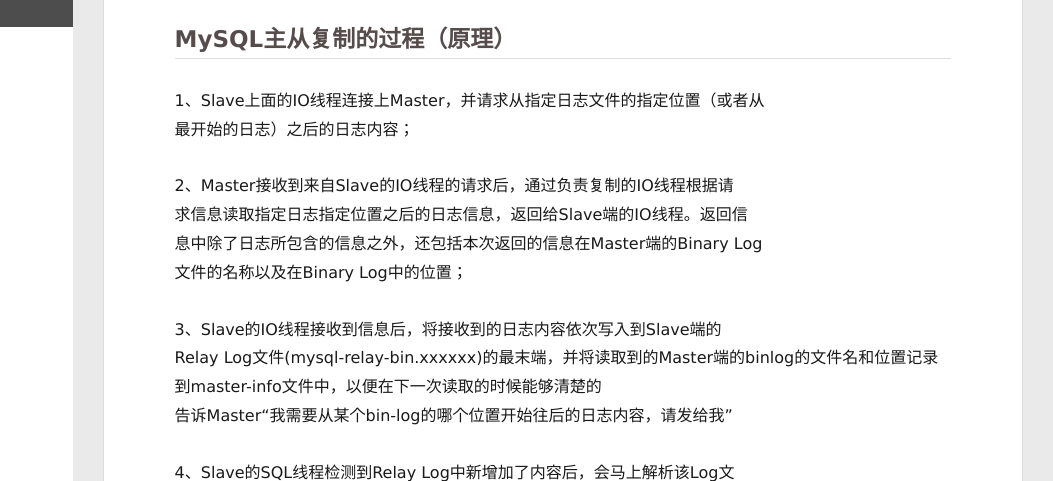
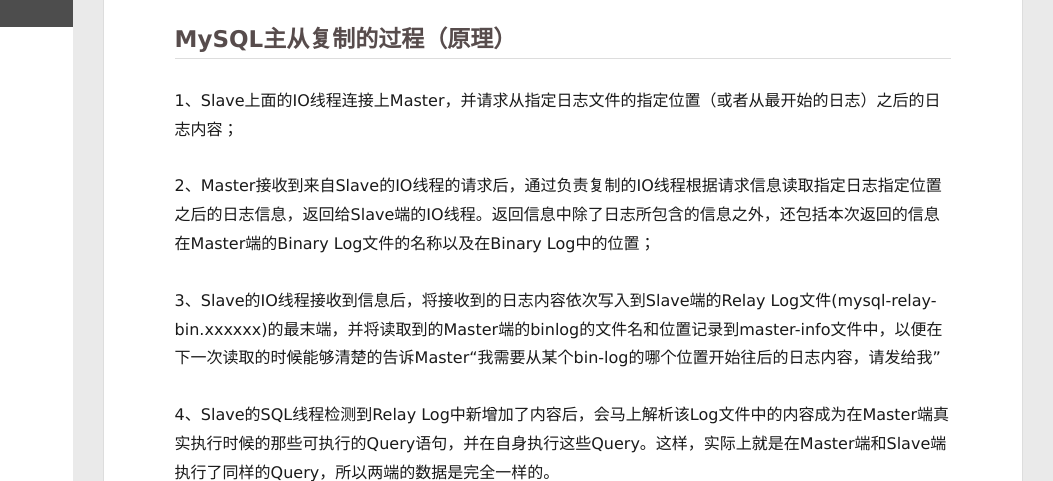
Before and after one commit to King-tu/King-tu.github.io, a plain HTML site: page 2019/05/14/Mysql_Mater_Slave/index.html in a window 1280 px wide. Shown: the part 153-634 px from the top of the page, 227-1280 px from the left. Drawn offline with Linux system fonts and the light colour scheme.

Commit message:
Site updated: 2019-05-14 20:07:11

```diff
--- a/2019/05/14/Mysql_Mater_Slave/index.html
+++ b/2019/05/14/Mysql_Mater_Slave/index.html
@@ -19,7 +19,7 @@
 <meta property="og:image" content="https://github.com/King-tu/MarkdownPhotos/raw/master/src/Mysql/Mysql%E4%B8%BB%E4%BB%8E%E5%A4%8D%E5%88%B61.png">
 <meta property="og:image" content="https://github.com/King-tu/MarkdownPhotos/raw/master/src/Mysql/Mysql%E4%B8%BB%E4%BB%8E%E5%A4%8D%E5%88%B62.png">
 <meta property="og:image" content="https://github.com/King-tu/MarkdownPhotos/raw/master/src/Mysql/slave%E7%8A%B6%E6%80%81.png">
-<meta property="og:updated_time" content="2019-05-14T11:58:31.992Z">
+<meta property="og:updated_time" content="2019-05-14T12:06:34.481Z">
 <meta name="twitter:card" content="summary">
 <meta name="twitter:title" content="Mysql主从配置（主Linux--从Windows）">
 <meta name="twitter:description" content="MySQL主从复制的过程（原理）1、Slave上面的IO线程连接上Master，并请求从指定日志文件的指定位置（或者从最开始的日志）之后的日志内容； 2、Master接收到来自Slave的IO线程的请求后，通过负责复制的IO线程根据请求信息读取指定日志指定位置之后的日志信息，返回给Slave端的IO线程。返回信息中除了日志所包含的信息之外，还包括本次返回的信息在Master端的Binary Lo">
@@ -174,10 +174,10 @@
     <div class="article-entry" itemprop="articleBody">
 
         <p><br></p>
-<h2 id="MySQL主从复制的过程（原理）"><a href="#MySQL主从复制的过程（原理）" class="headerlink" title="MySQL主从复制的过程（原理）"></a>MySQL主从复制的过程（原理）</h2><p>1、Slave上面的IO线程连接上Master，并请求从指定日志文件的指定位置（或者从<br>最开始的日志）之后的日志内容；</p>
-<p>2、Master接收到来自Slave的IO线程的请求后，通过负责复制的IO线程根据请<br>求信息读取指定日志指定位置之后的日志信息，返回给Slave端的IO线程。返回信<br>息中除了日志所包含的信息之外，还包括本次返回的信息在Master端的Binary Log<br>文件的名称以及在Binary Log中的位置；</p>
-<p>3、Slave的IO线程接收到信息后，将接收到的日志内容依次写入到Slave端的<br>Relay Log文件(mysql-relay-bin.xxxxxx)的最末端，并将读取到的Master端的binlog的文件名和位置记录到master-info文件中，以便在下一次读取的时候能够清楚的<br>告诉Master“我需要从某个bin-log的哪个位置开始往后的日志内容，请发给我”</p>
-<p>4、Slave的SQL线程检测到Relay Log中新增加了内容后，会马上解析该Log文<br>件中的内容成为在Master端真实执行时候的那些可执行的Query语句，并在自身执<br>行这些Query。这样，实际上就是在Master端和Slave端执行了同样的Query，所<br>以两端的数据是完全一样的。<br><img src="https://github.com/King-tu/MarkdownPhotos/raw/master/src/Mysql/Mysql%E4%B8%BB%E4%BB%8E%E5%A4%8D%E5%88%B61.png" alt><br><img src="https://github.com/King-tu/MarkdownPhotos/raw/master/src/Mysql/Mysql%E4%B8%BB%E4%BB%8E%E5%A4%8D%E5%88%B62.png" alt></p>
+<h2 id="MySQL主从复制的过程（原理）"><a href="#MySQL主从复制的过程（原理）" class="headerlink" title="MySQL主从复制的过程（原理）"></a>MySQL主从复制的过程（原理）</h2><p>1、Slave上面的IO线程连接上Master，并请求从指定日志文件的指定位置（或者从最开始的日志）之后的日志内容；</p>
+<p>2、Master接收到来自Slave的IO线程的请求后，通过负责复制的IO线程根据请求信息读取指定日志指定位置之后的日志信息，返回给Slave端的IO线程。返回信息中除了日志所包含的信息之外，还包括本次返回的信息在Master端的Binary Log文件的名称以及在Binary Log中的位置；</p>
+<p>3、Slave的IO线程接收到信息后，将接收到的日志内容依次写入到Slave端的Relay Log文件(mysql-relay-bin.xxxxxx)的最末端，并将读取到的Master端的binlog的文件名和位置记录到master-info文件中，以便在下一次读取的时候能够清楚的告诉Master“我需要从某个bin-log的哪个位置开始往后的日志内容，请发给我”</p>
+<p>4、Slave的SQL线程检测到Relay Log中新增加了内容后，会马上解析该Log文件中的内容成为在Master端真实执行时候的那些可执行的Query语句，并在自身执行这些Query。这样，实际上就是在Master端和Slave端执行了同样的Query，所以两端的数据是完全一样的。<br><img src="https://github.com/King-tu/MarkdownPhotos/raw/master/src/Mysql/Mysql%E4%B8%BB%E4%BB%8E%E5%A4%8D%E5%88%B61.png" alt><br><img src="https://github.com/King-tu/MarkdownPhotos/raw/master/src/Mysql/Mysql%E4%B8%BB%E4%BB%8E%E5%A4%8D%E5%88%B62.png" alt></p>
 <a id="more"></a>
 <p><br></p>
 <h2 id="MySQL主从复制相关配置"><a href="#MySQL主从复制相关配置" class="headerlink" title="MySQL主从复制相关配置"></a>MySQL主从复制相关配置</h2><h3 id="配置环境介绍（一主二从）"><a href="#配置环境介绍（一主二从）" class="headerlink" title="配置环境介绍（一主二从）"></a>配置环境介绍（一主二从）</h3><p>　　主数据库所在的操作系统：Linux</p>
```
Also changed, not shown: index.html (+4 -4 lines).
